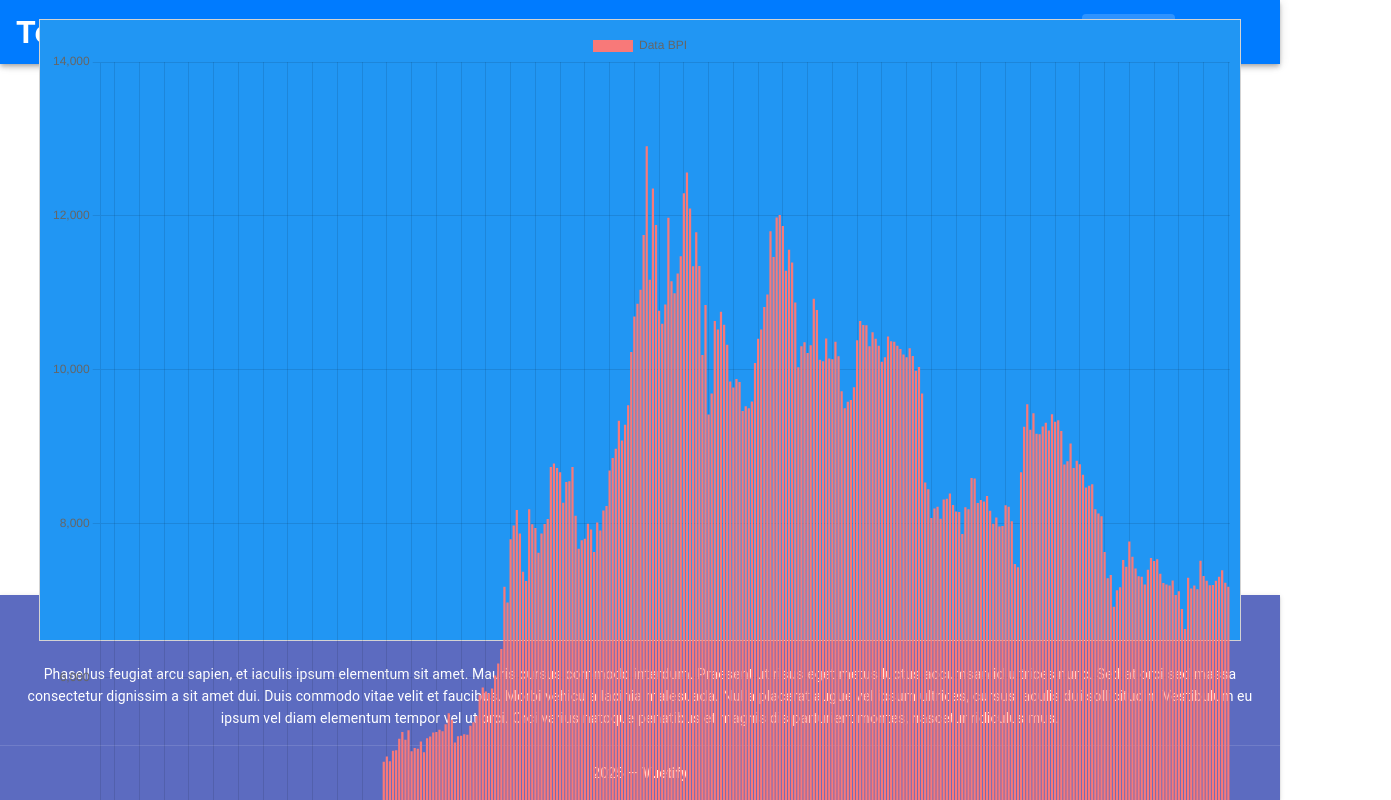
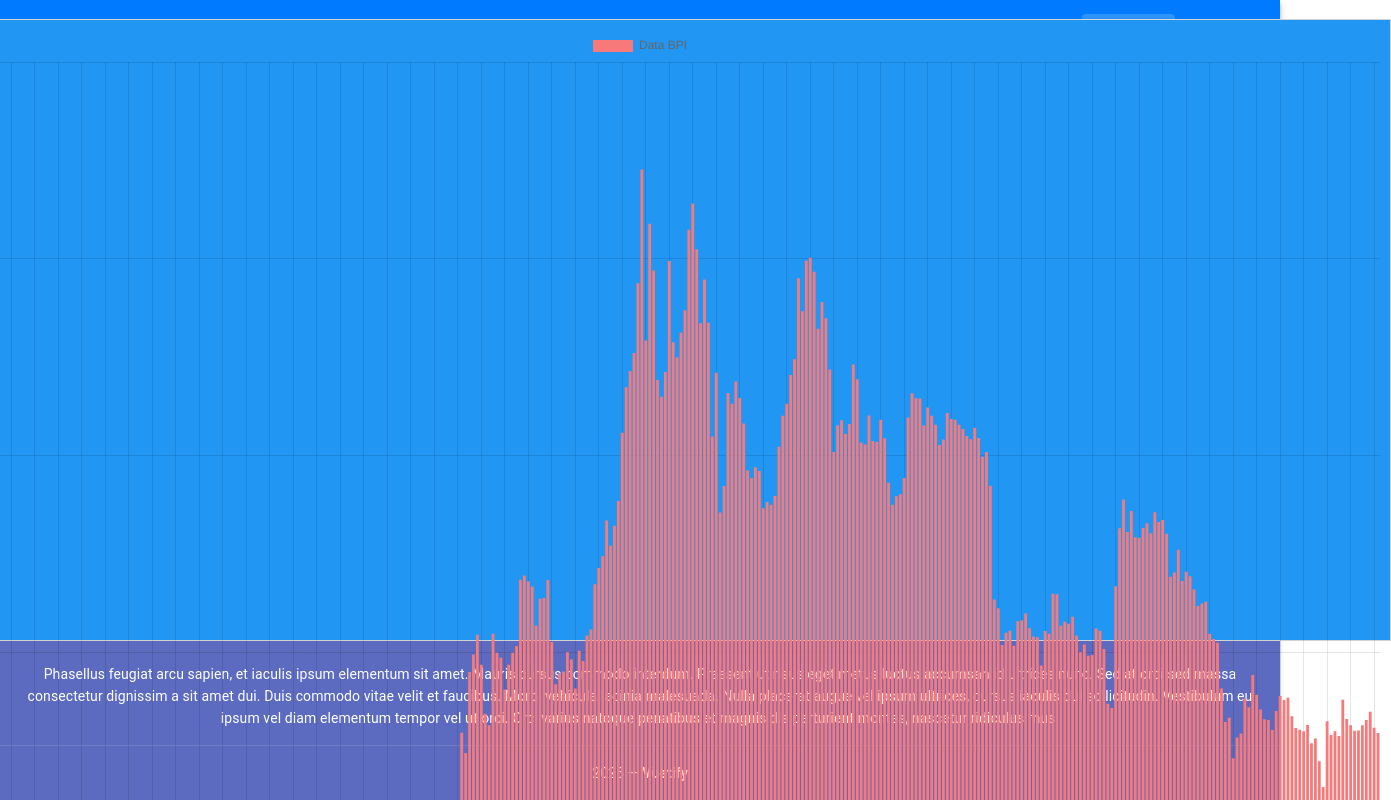
Before and after one commit to Mhdez221993/crypto_tracker, a Vue app: page / in a window 1280 px wide. Shown: the top 800 px of the page, 1391 px wide, since content can reach past the window. Built offline with nearby package versions, Linux system fonts and the light colour scheme; a small style sheet from the web is missing.

Commit message:
Style chart

```diff
--- a/src/index.css
+++ b/src/index.css
@@ -1,3 +1,7 @@
+* {
+  box-sizing: border-box;
+}
+
 #mydiv {
   position: absolute;
   z-index: 9;
@@ -15,6 +19,5 @@
   z-index: 10;
   background-color: #2196F3;
   color: #fff;
-  min-width: 1200px;
-  min-height: 600px;
+  width: 1500px;
 }
```
